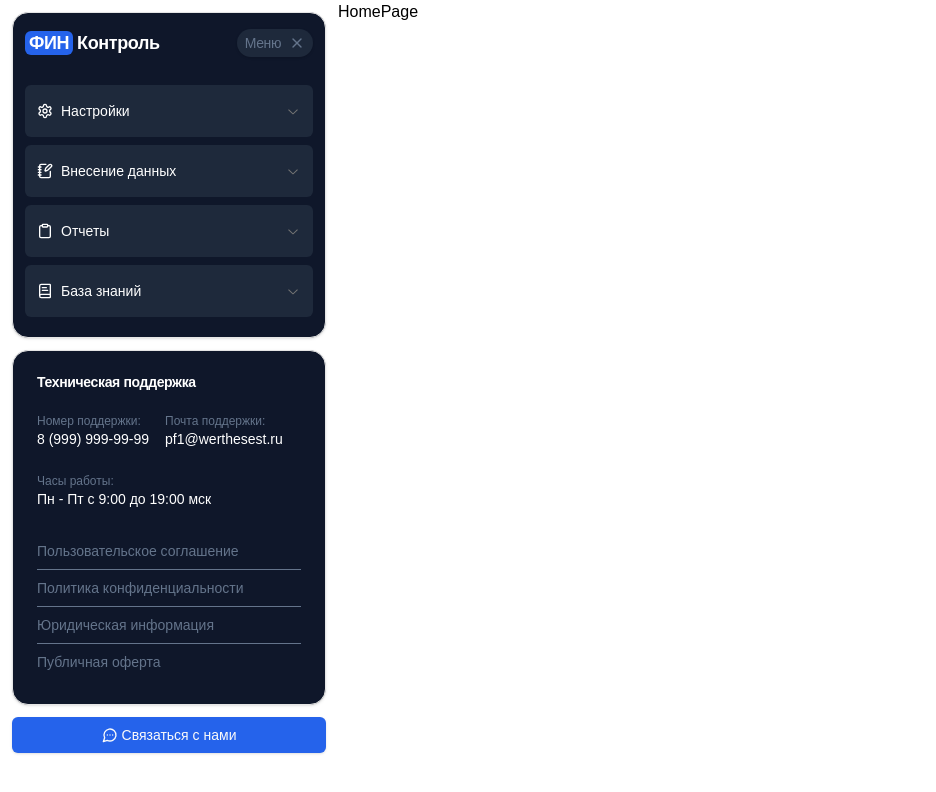
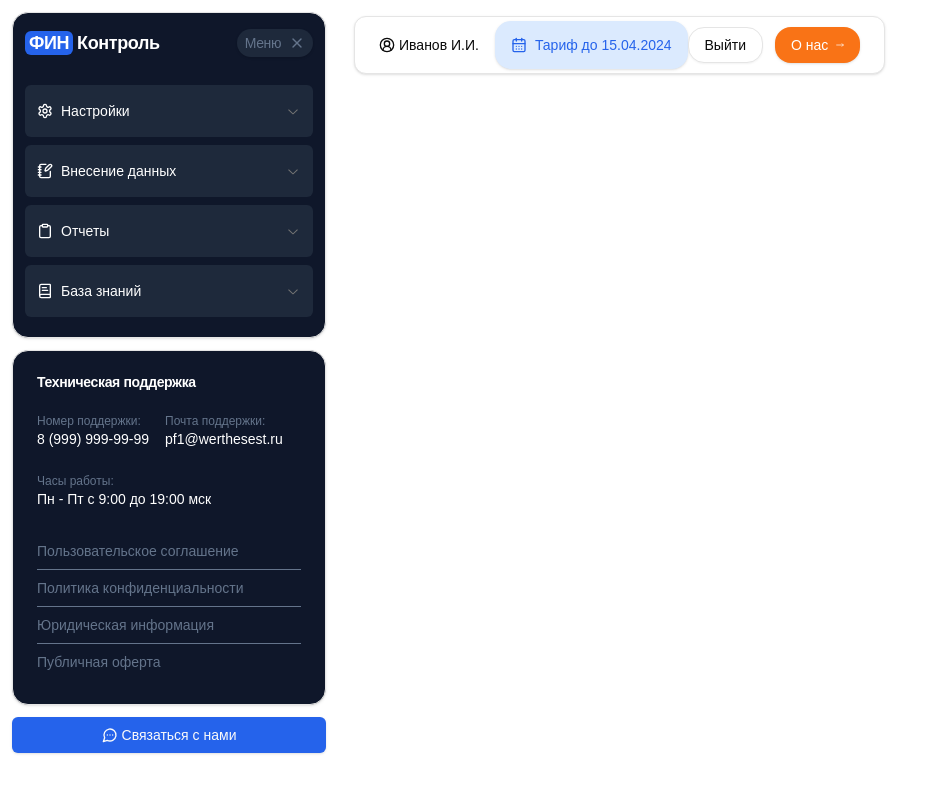
Before and after one commit to IrinaOsp/test-task-profinance, a Next.js app in the folder test-profinance/: page / in a window 1280 px wide. Shown: the top 792 px of the page, without its empty margins (0-936 px from the left). Built offline with nearby package versions, Linux system fonts and the light colour scheme.

Commit message:
feat: add user info block

```diff
--- /dev/null
+++ b/test-profinance/src/app/components/MainBlock/UserInfo/UserInfo.tsx
@@ -0,0 +1,30 @@
+import { Button } from "@/components/ui/button";
+import { Card, CardContent } from "@/components/ui/card";
+import { CalendarDays, CircleUserRound, MoveRight } from "lucide-react";
+
+export default function UserInfo() {
+  return (
+    <Card className="w-full lg:max-w-screen-md">
+      <CardContent className="flex justify-between items-center py-1 rounded-2xl">
+        <div className="flex justify-between items-center">
+          <div className="flex items-center gap-1 mr-4">
+            <CircleUserRound className="size-4" />
+            <span className="text-sm">Иванов И.И.</span>
+          </div>
+          <Button className="h-12 rounded-2xl bg-blue-100 text-blue-600">
+            <CalendarDays className="size-4 mr-2" />
+            Тариф до 15.04.2024
+          </Button>
+        </div>
+        <div className="flex justify-between items-center">
+          <Button variant={"outline"} className="rounded-2xl mr-3">
+            Выйти
+          </Button>
+          <Button className="rounded-2xl text-white bg-orange-500">
+            O нас <MoveRight className="size-2 ml-2" />
+          </Button>
+        </div>
+      </CardContent>
+    </Card>
+  );
+}
--- a/test-profinance/src/app/page.tsx
+++ b/test-profinance/src/app/page.tsx
@@ -1,3 +1,9 @@
+import UserInfo from "./components/MainBlock/UserInfo/UserInfo";
+
 export default function Home() {
-  return <div>HomePage</div>;
+  return (
+    <div className="p-4">
+      <UserInfo />
+    </div>
+  );
 }
```
